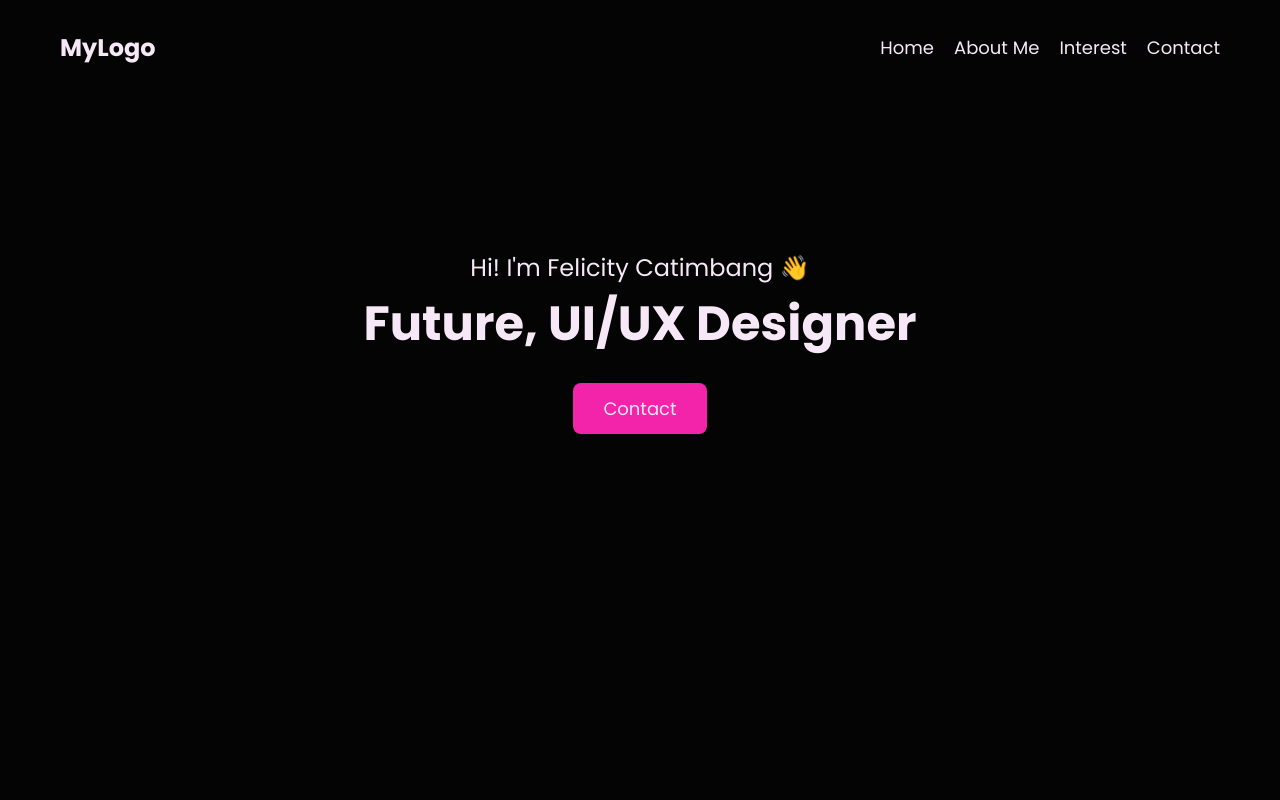
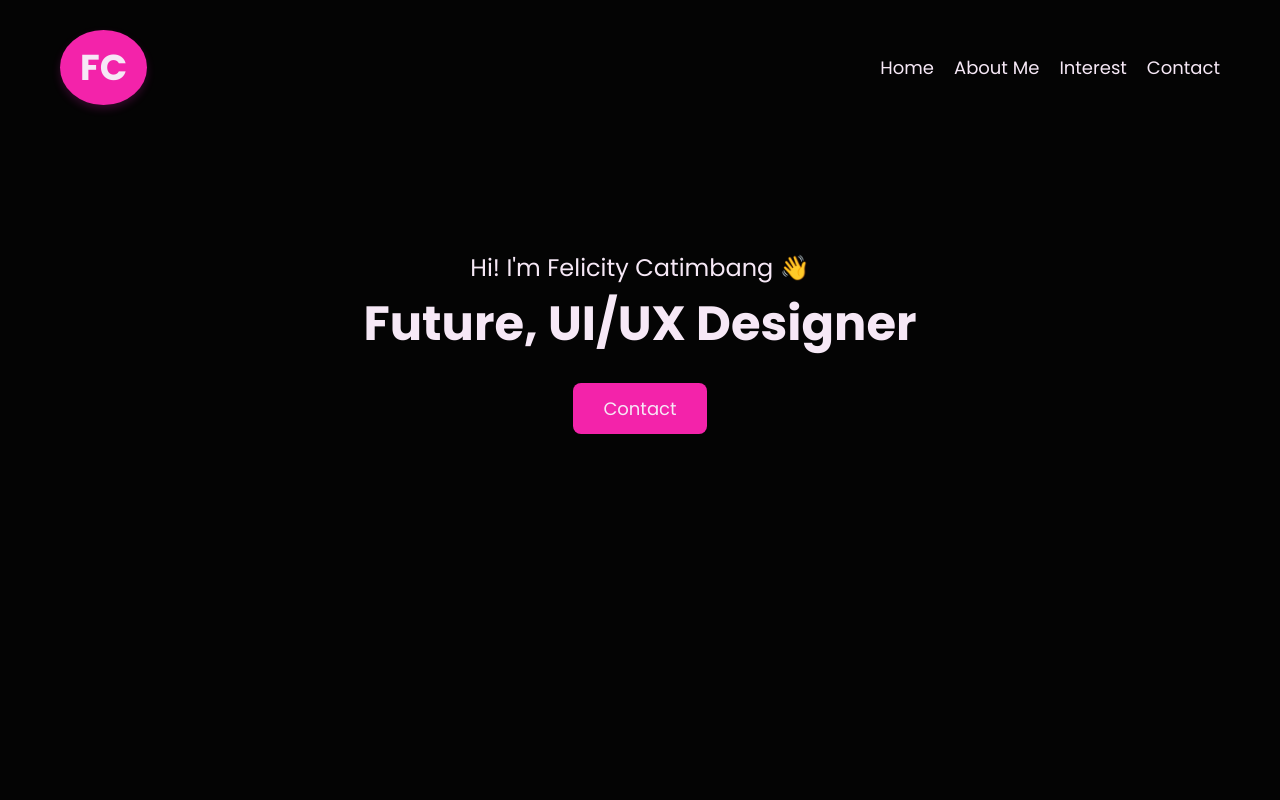
Before and after one commit to StarU3/My-Portfolio, a plain HTML site: page index.html in a window 1280 px wide. Shown: the top 800 px of the page. Drawn offline with Linux system fonts and the light colour scheme.

Commit message:
commit changes

```diff
--- a/index.html
+++ b/index.html
@@ -14,7 +14,7 @@
   <header>
     <nav>
       <div class="logo">
-          MyLogo
+          FC
       </div>
       <ul class="navlink" id="navlink">
           <li><a href="#home">Home</a></li>
@@ -132,8 +132,8 @@
 
     <section class="quote">
       <div class="quote-container">
-          <h3>"The purpose of life is not to be happy. It is to be useful, to be honorable, to be compassionate, to have it make some difference that you have lived and lived well."</h3>
-          <p>- Ralph Waldo Emerson</p>
+          <h3>"There are no secrets to success. It is the result of preparation , hard work, and learning from failure."</h3>
+          <p>- Colin Powell</p>
       </div>
     </section>
 
--- a/style.css
+++ b/style.css
@@ -37,12 +37,20 @@ nav {
     padding: 0 40px;
 }
 
-/* Logo */
+/* Styling for the logo */
 .logo {
-    font-size: 24px;
+    font-size: 36px;
     font-weight: bold;
     color: var(--primary-color-light);
-}
+    background-color: var(--secondary-color);
+    padding: 10px 20px;
+    border-radius: 50%;
+    display: inline-block;
+    text-align: center;
+    box-shadow: 0 4px 8px rgba(238, 35, 194, 0.2);
+  }
+
+
 
 /* Navigation Links */
 .navlink {
```
